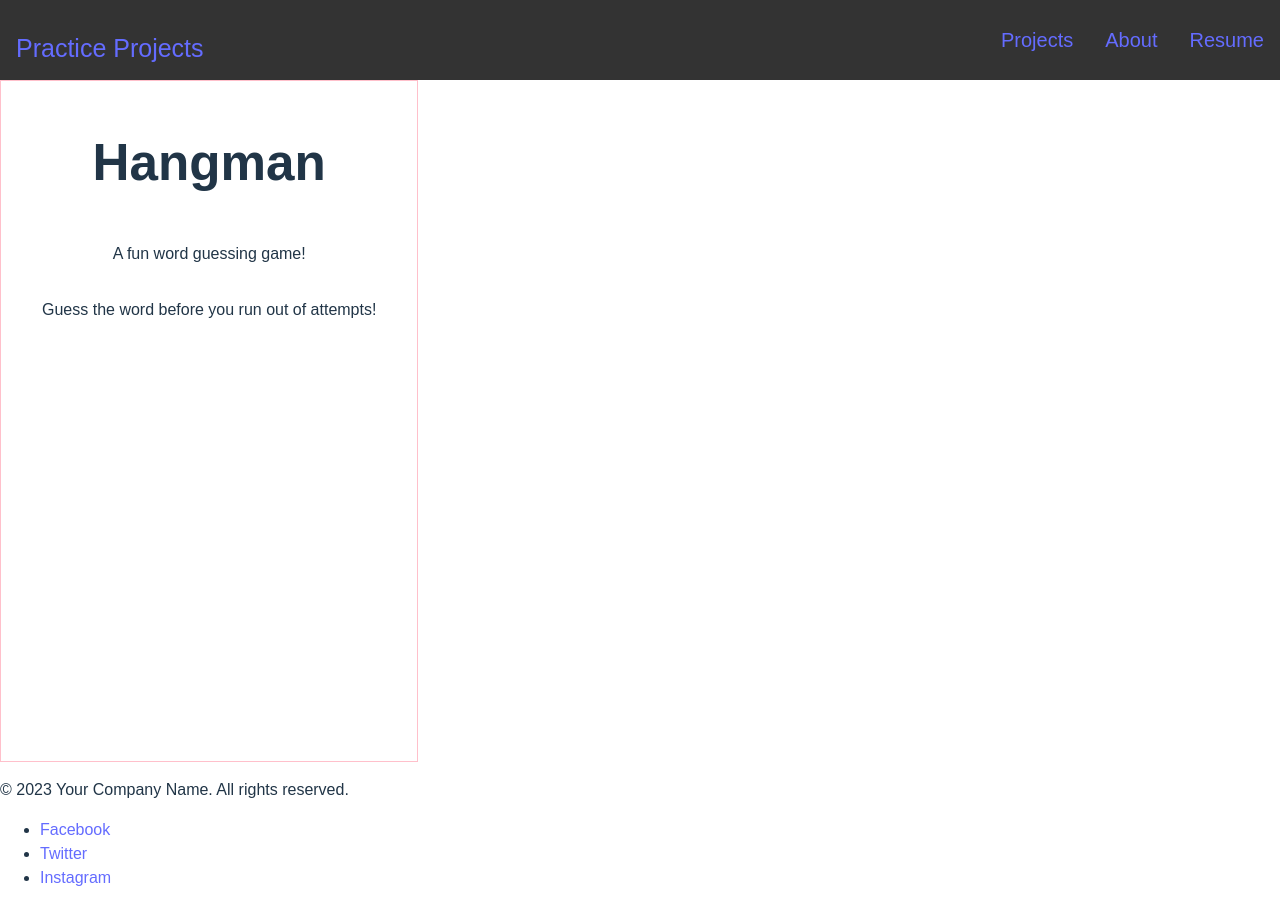
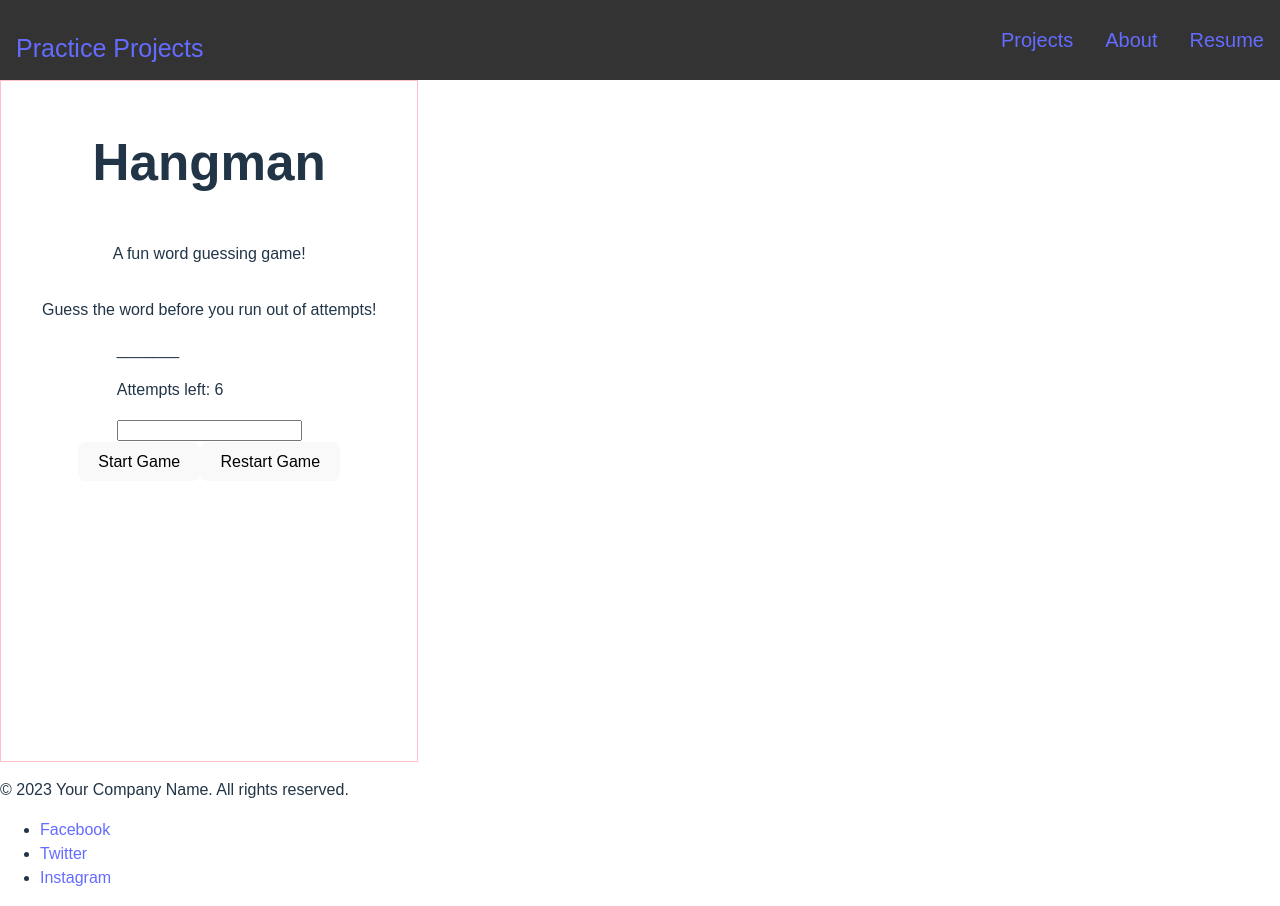
Before and after one commit to NomadRiding/ThePracticeFiles, a React (Vite) app: page /Hangman in a window 1280 px wide. Built offline with nearby package versions, Linux system fonts and the light colour scheme.

Commit message:
adding some game logic

```diff
--- a/src/Hangman/Hangman.jsx
+++ b/src/Hangman/Hangman.jsx
@@ -3,9 +3,12 @@ import Layout from "../Layout"
 import "./Hangman.css"
 
 function Hangman() {
-  // State variables for the game
+  const [startGame, setStartGame] = React.useState(false)
+  const [gameOver, setGameOver] = React.useState(false)
+  const [gameWon, setGameWon] = React.useState(false)
+  const [showWord, setShowWord] = React.useState(false)
 
-  const [wordList, setWordList] = React.useState([
+  const [wordList] = React.useState([
     "Tourist",
     "Pineapple",
     "Japan",
@@ -13,16 +16,51 @@ function Hangman() {
     "Roaming",
   ])
 
+  const [word, setWord] = React.useState("")
+  const [guessedLetters, setGuessedLetters] = React.useState([])
+  const [attempts, setAttempts] = React.useState(6)
+  const [correctLetters, setCorrectLetters] = React.useState([])
+  const [wrongLetters, setWrongLetters] = React.useState([])
+
   function getRandomWord() {
     const randomIndex = Math.floor(Math.random() * wordList.length)
     return wordList[randomIndex].toLowerCase()
   }
 
   React.useEffect(() => {
-    const randomWord = getRandomWord()
-    setWord(randomWord)
+    setWord(getRandomWord())
   }, [])
-  const [word, setWord] = React.useState("")
+
+  React.useEffect(() => {
+    if (attempts <= 0) {
+      setGameOver(true)
+      setShowWord(true)
+    } else if (correctLetters.length === new Set(word.split("")).size) {
+      setGameWon(true)
+      setShowWord(true)
+    }
+  }, [attempts, correctLetters, word])
+
+  React.useEffect(() => {
+    if (startGame) {
+      setWord(getRandomWord())
+      setAttempts(6)
+      setGuessedLetters([])
+      setCorrectLetters([])
+      setWrongLetters([])
+      setGameOver(false)
+      setGameWon(false)
+      setShowWord(false)
+    }
+  }, [startGame])
+
+  React.useEffect(() => {
+    if (gameOver) {
+      alert("Game Over! You lost!")
+    } else if (gameWon) {
+      alert("Congratulations! You won!")
+    }
+  }, [gameOver, gameWon])
 
   return (
     <Layout>
@@ -30,8 +68,51 @@ function Hangman() {
         <h1 className="GameTitle">Hangman</h1>
         <p className="GameDescription">A fun word guessing game!</p>
         <p>Guess the word before you run out of attempts!</p>
+        <div className="gameContainer">
+          <div className="wordContainer">
+            {word.split("").map((letter, index) => (
+              <span key={index} className="letter">
+                {guessedLetters.includes(letter) ? letter : "_"}
+              </span>
+            ))}
+          </div>
+          <div className="attemptsContainer">
+            <p>Attempts left: {attempts}</p>
+          </div>
+          <div className="lettersContainer">
+            {guessedLetters.map((letter, index) => (
+              <span key={index} className="guessedLetter">
+                {letter}
+              </span>
+            ))}
+          </div>
+          <div className="inputContainer">
+            <input
+              type="text"
+              maxLength="1"
+              onChange={(e) => {
+                const letter = e.target.value.toLowerCase()
+                if (letter && !guessedLetters.includes(letter)) {
+                  setGuessedLetters([...guessedLetters, letter])
+                  if (word.includes(letter)) {
+                    setCorrectLetters([...correctLetters, letter])
+                  } else {
+                    setWrongLetters([...wrongLetters, letter])
+                    setAttempts(attempts - 1)
+                  }
+                }
+                e.target.value = ""
+              }}
+            />
+          </div>
+        </div>
+        <div className="gameControls">
+          <button onClick={() => setStartGame(true)}>Start Game</button>
+          <button onClick={() => setStartGame(true)}>Restart Game</button>
+        </div>
       </div>
     </Layout>
   )
 }
+
 export default Hangman
```
